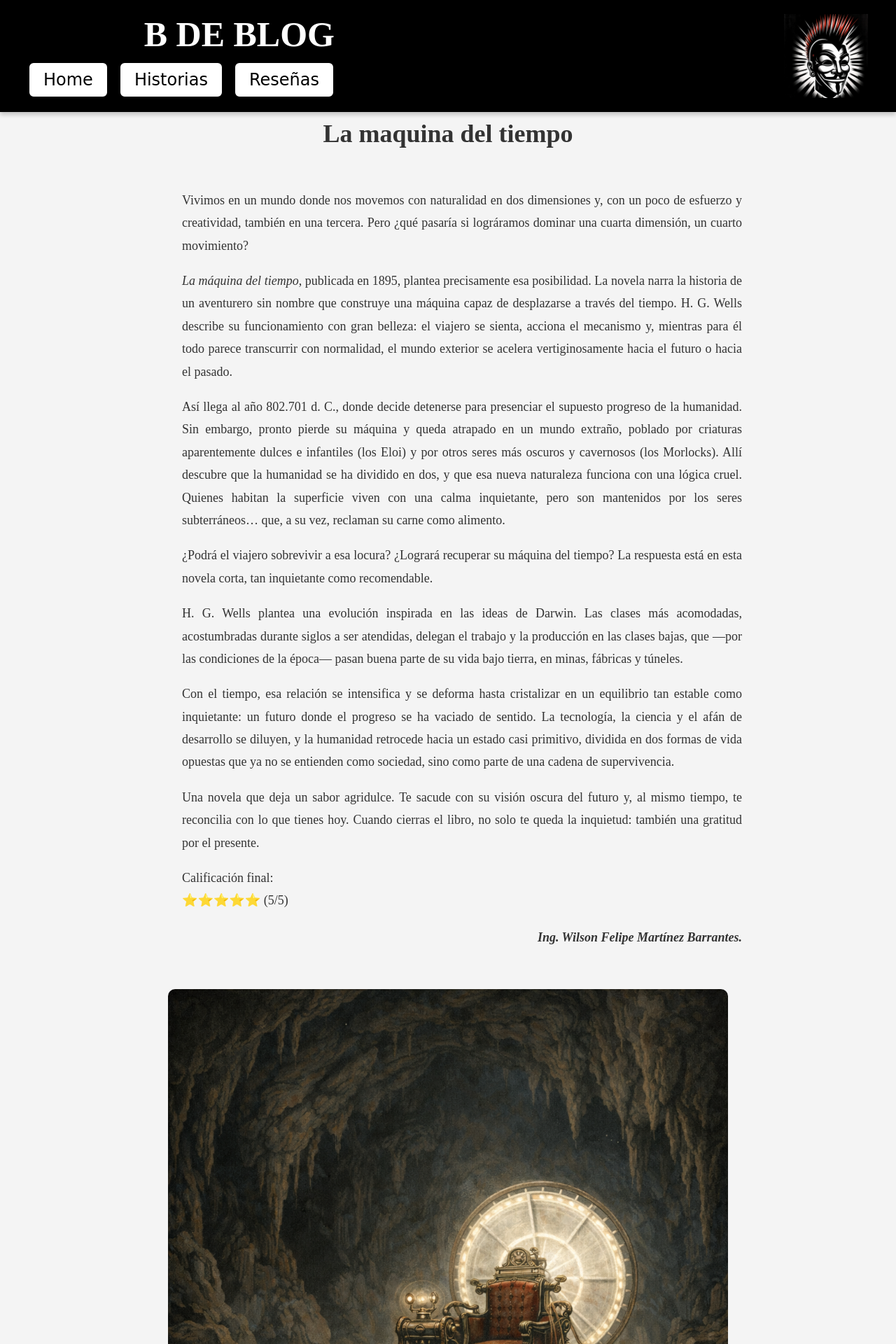
After one commit to WMARBAR/B_DE_BLOG, a Flask app: page /rese_LaMaquinaDelTiempo_HGwells in a window 1280 px wide. The commit adds this page. Shown: the top 1920 px of the page at 70% size. Run offline with Flask 3, Linux system fonts and the light colour scheme; some web fonts are replaced.

Commit message:
se sube la reseña de la maquina del tiempo HG Wells

```diff
--- a/app.py
+++ b/app.py
@@ -185,6 +185,10 @@ def rese_SimboloPerdido_Brown():
 def rese_ElHombreMasRicoBabilonia_Clason():
     return render_template('rese_ElHombreMasRicoBabilonia_Clason.html')  # Archivo rese_ElHombreMasRicoBabilonia_Clason
 
+@app.route('/rese_LaMaquinaDelTiempo_HGwells')
+def rese_LaMaquinaDelTiempo_HGwells():
+    return render_template('rese_LaMaquinaDelTiempo_HGwells.html')  # Archivo rese_LaMaquinaDelTiempo_HGwells
+
 if __name__ == '__main__':
     port = int(os.environ.get("PORT", 5000))  # Usa el puerto de Render o 5000 por defecto
     app.run(debug=True, host='0.0.0.0', port=port)  # Cambia host a '0.0.0.0'
--- /dev/null
+++ b/templates/rese_LaMaquinaDelTiempo_HGwells.html
@@ -0,0 +1,54 @@
+<!DOCTYPE html>
+<html lang="es">
+<head>
+    <meta charset="UTF-8">
+    <meta name="viewport" content="width=device-width, initial-scale=1.0">
+    <title>La maquina del tiempo</title>
+    <link rel="icon" type="image/x-icon" href="{{ url_for('static', filename='guyfox.ico') }}">
+    <link rel="stylesheet" href="{{ url_for('static', filename='styles.css') }}" media="screen and (min-width: 768px)">
+    <link rel="stylesheet" href="{{ url_for('static', filename='styles-media.css') }}" media="screen and (max-width: 767px)">
+</head>
+<body>
+    <!-- Banner con menú integrado -->
+    <header class="banner">
+        <div class="banner-content">
+            <h1 class="banner-title">B DE BLOG</h1>
+            <nav class="banner-menu">
+                <button class="menu-button" onclick="location.href='/'">Home</button>
+                <button class="menu-button" onclick="location.href='/historias'">Historias</button>
+                <button class="menu-button" onclick="location.href='/resenas'">Reseñas</button>
+            </nav>
+        </div>
+        <img src="{{ url_for('static', filename='guyfox.webp') }}" alt="Blog Logo" class="banner-image">
+    </header>
+
+    <div class="container">
+        <h2 class="story-title">La maquina del tiempo</h2>
+        <div class="story-text">
+
+        <p>Vivimos en un mundo donde nos movemos con naturalidad en dos dimensiones y, con un poco de esfuerzo y creatividad, también en una tercera. Pero ¿qué pasaría si lográramos dominar una cuarta dimensión, un cuarto movimiento?</p>
+
+        <p><em>La máquina del tiempo</em>, publicada en 1895, plantea precisamente esa posibilidad. La novela narra la historia de un aventurero sin nombre que construye una máquina capaz de desplazarse a través del tiempo. H. G. Wells describe su funcionamiento con gran belleza: el viajero se sienta, acciona el mecanismo y, mientras para él todo parece transcurrir con normalidad, el mundo exterior se acelera vertiginosamente hacia el futuro o hacia el pasado.</p>
+
+        <p>Así llega al año 802.701 d. C., donde decide detenerse para presenciar el supuesto progreso de la humanidad. Sin embargo, pronto pierde su máquina y queda atrapado en un mundo extraño, poblado por criaturas aparentemente dulces e infantiles (los Eloi) y por otros seres más oscuros y cavernosos (los Morlocks). Allí descubre que la humanidad se ha dividido en dos, y que esa nueva naturaleza funciona con una lógica cruel. Quienes habitan la superficie viven con una calma inquietante, pero son mantenidos por los seres subterráneos… que, a su vez, reclaman su carne como alimento.</p>
+
+        <p>¿Podrá el viajero sobrevivir a esa locura? ¿Logrará recuperar su máquina del tiempo? La respuesta está en esta novela corta, tan inquietante como recomendable.</p>
+
+        <p>H. G. Wells plantea una evolución inspirada en las ideas de Darwin. Las clases más acomodadas, acostumbradas durante siglos a ser atendidas, delegan el trabajo y la producción en las clases bajas, que —por las condiciones de la época— pasan buena parte de su vida bajo tierra, en minas, fábricas y túneles.</p>
+
+        <p>Con el tiempo, esa relación se intensifica y se deforma hasta cristalizar en un equilibrio tan estable como inquietante: un futuro donde el progreso se ha vaciado de sentido. La tecnología, la ciencia y el afán de desarrollo se diluyen, y la humanidad retrocede hacia un estado casi primitivo, dividida en dos formas de vida opuestas que ya no se entienden como sociedad, sino como parte de una cadena de supervivencia.</p>
+
+        <p>Una novela que deja un sabor agridulce. Te sacude con su visión oscura del futuro y, al mismo tiempo, te reconcilia con lo que tienes hoy. Cuando cierras el libro, no solo te queda la inquietud: también una gratitud por el presente.</p>
+
+            <p>Calificación final:<br>
+            ⭐⭐⭐⭐⭐ (5/5)</p>
+            <p class="story-author">Ing. Wilson Felipe Martínez Barrantes.</p>
+
+        </div>
+
+        <div class="image-container">
+            <img src="{{ url_for('static', filename='MaquinaDelTiempo.png') }}" alt="TimeMachine" class="story-image">
+        </div>
+    </div>
+</body>
+</html>
--- a/templates/resenas.html
+++ b/templates/resenas.html
@@ -48,6 +48,8 @@
         <button class="menu-button" onclick="location.href='/rese_trenAzul_Agata'">El Misterio del tren azul :  Agatha Christie</button>
         <button class="menu-button" onclick="location.href='/rese_SimboloPerdido_Brown'">El símbolo perdido :  Dan Brown</button>
         <button class="menu-button" onclick="location.href='/rese_ElHombreMasRicoBabilonia_Clason'">El hombre más rico de babilonia :  George S. Clason</button>
+        <button class="menu-button" onclick="location.href='/rese_LaMaquinaDelTiempo_HGwells'">La maquina del tiempo :  H.G. Wells</button>
+
 
 
     </div>
```
Also changed, not shown: static/MaquinaDelTiempo.png (added).
